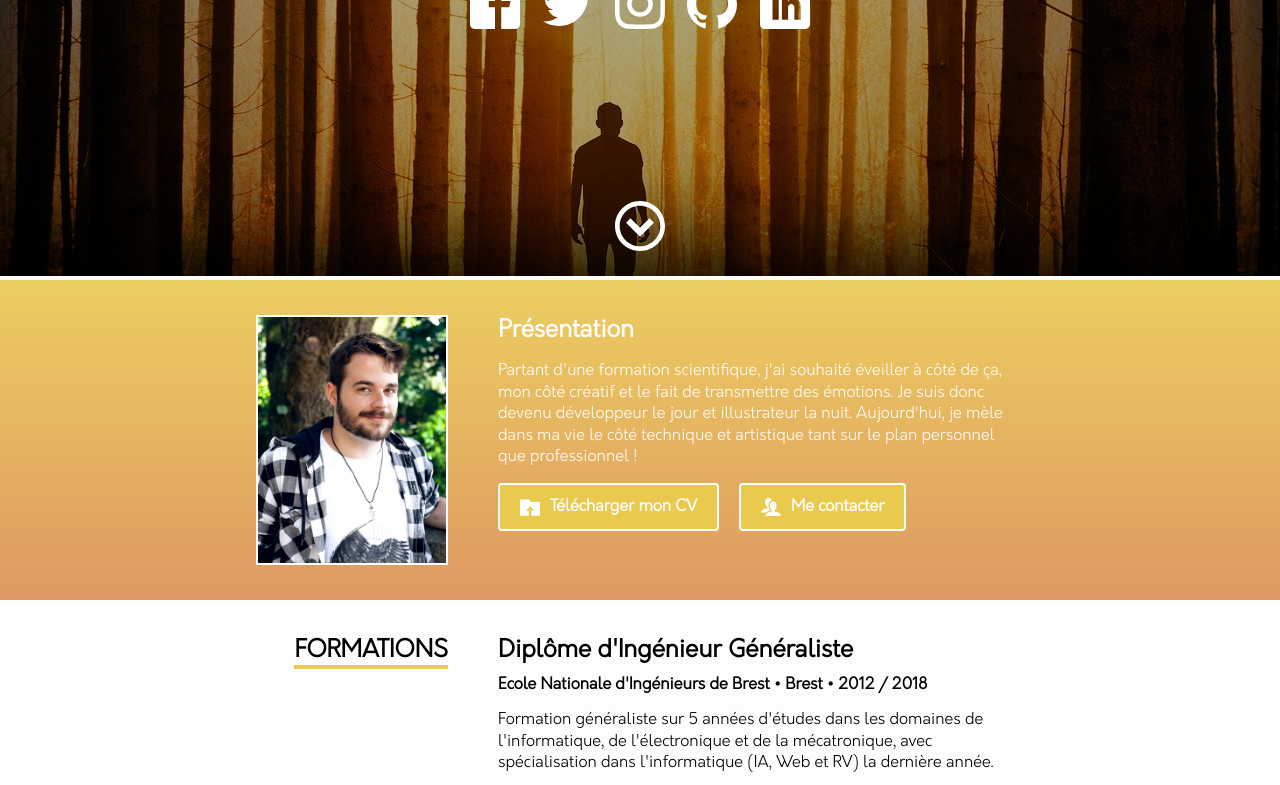
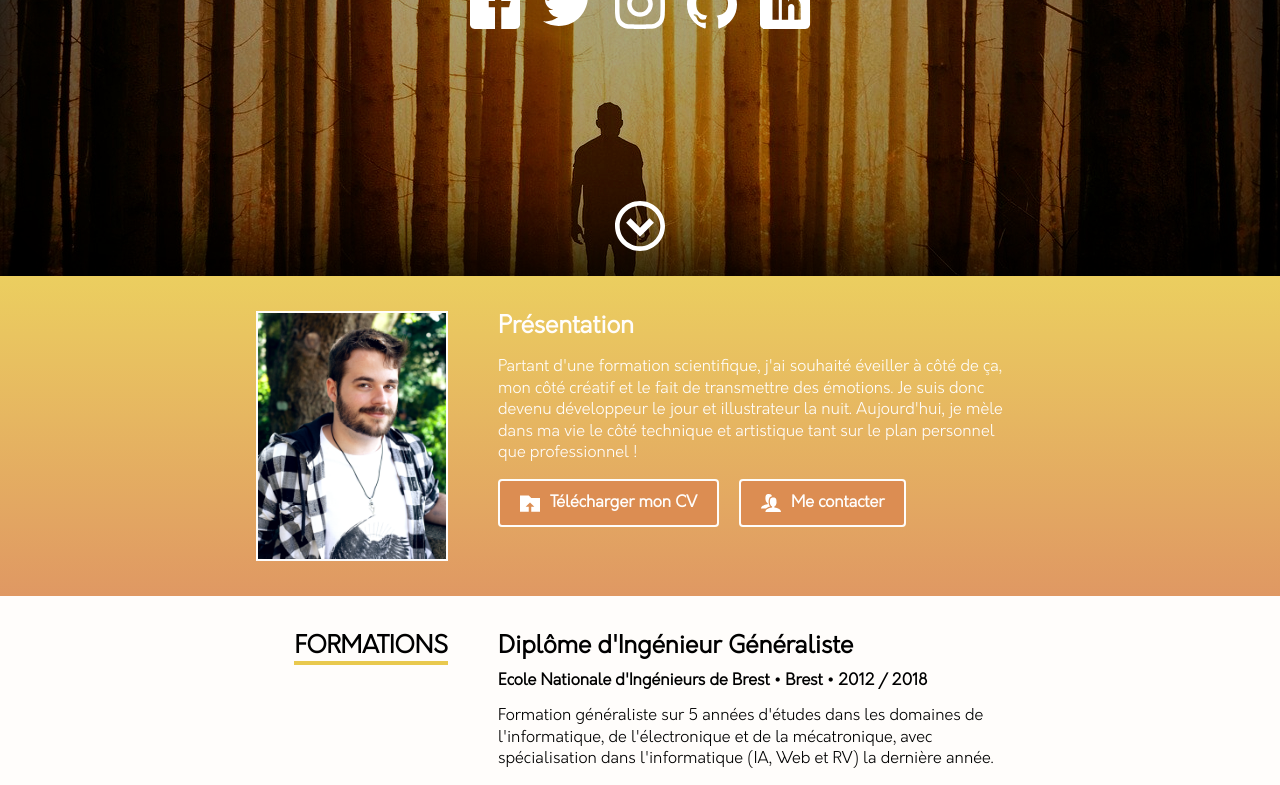
Before and after one commit to Spefire/CV, a Vue app: page / in a window 1280 px wide. Shown: the part 524-1309 px from the top of the page. Built offline with nearby package versions, Linux system fonts and the light colour scheme; what vue-typed-js would draw is missing.

Commit message:
Style(about): Remove border top and change button color

```diff
--- a/src/styles/commons.scss
+++ b/src/styles/commons.scss
@@ -62,7 +62,7 @@
   border: 2px solid $white-color;
   font-weight: bold;
   color: $white-color;
-  background: $primary-color;
+  background: $secondary-color;
   text-align: center;
   text-decoration: none;
   cursor: pointer;
@@ -78,11 +78,11 @@
   }
 
   &:hover {
-    color: $primary-color;
+    color: $secondary-color;
     background: $white-color;
 
     .button-icon {
-      filter: $filter-primary-color;
+      filter: $filter-secondary-color;
     }
   }
 }
--- a/src/styles/variables.scss
+++ b/src/styles/variables.scss
@@ -5,6 +5,9 @@ $secondary-color: #dc8d52;
 
 $filter-primary-color: brightness(0) saturate(100%) invert(71%) sepia(79%)
   saturate(339%) hue-rotate(4deg) brightness(99%) contrast(91%);
+
+$filter-secondary-color: brightness(0) saturate(100%) invert(67%) sepia(11%)
+  saturate(2433%) hue-rotate(339deg) brightness(92%) contrast(86%);
 
 $black-color: #000000;
 $white-color: #fffdfb;
--- a/src/views/about/About.scss
+++ b/src/views/about/About.scss
@@ -1,7 +1,6 @@
 @import "@/styles/variables.scss";
 
 .about-section {
-  border-top: 4px solid $white-color;
   background: $background-full;
 
   @include mobile-only {
```
